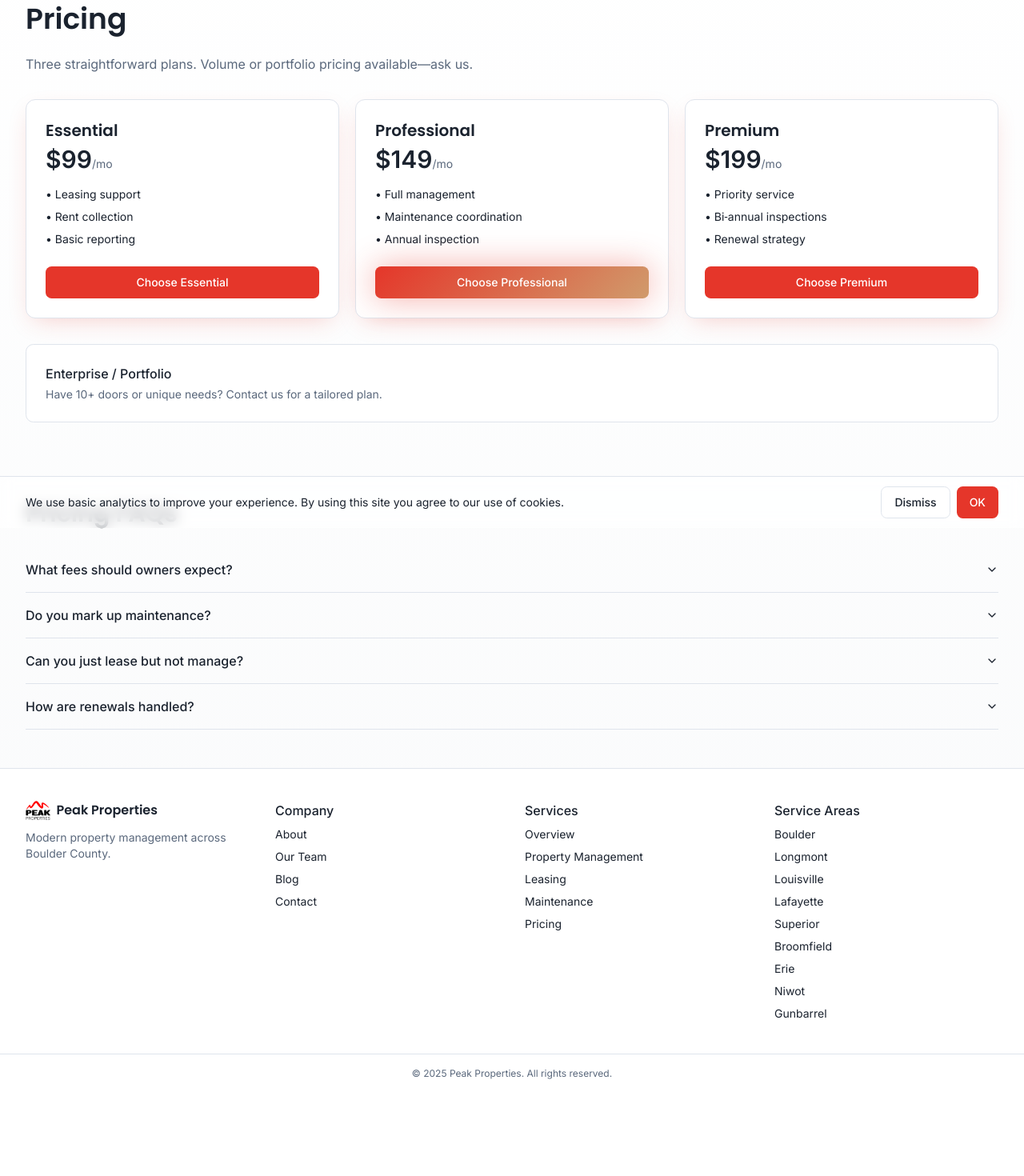
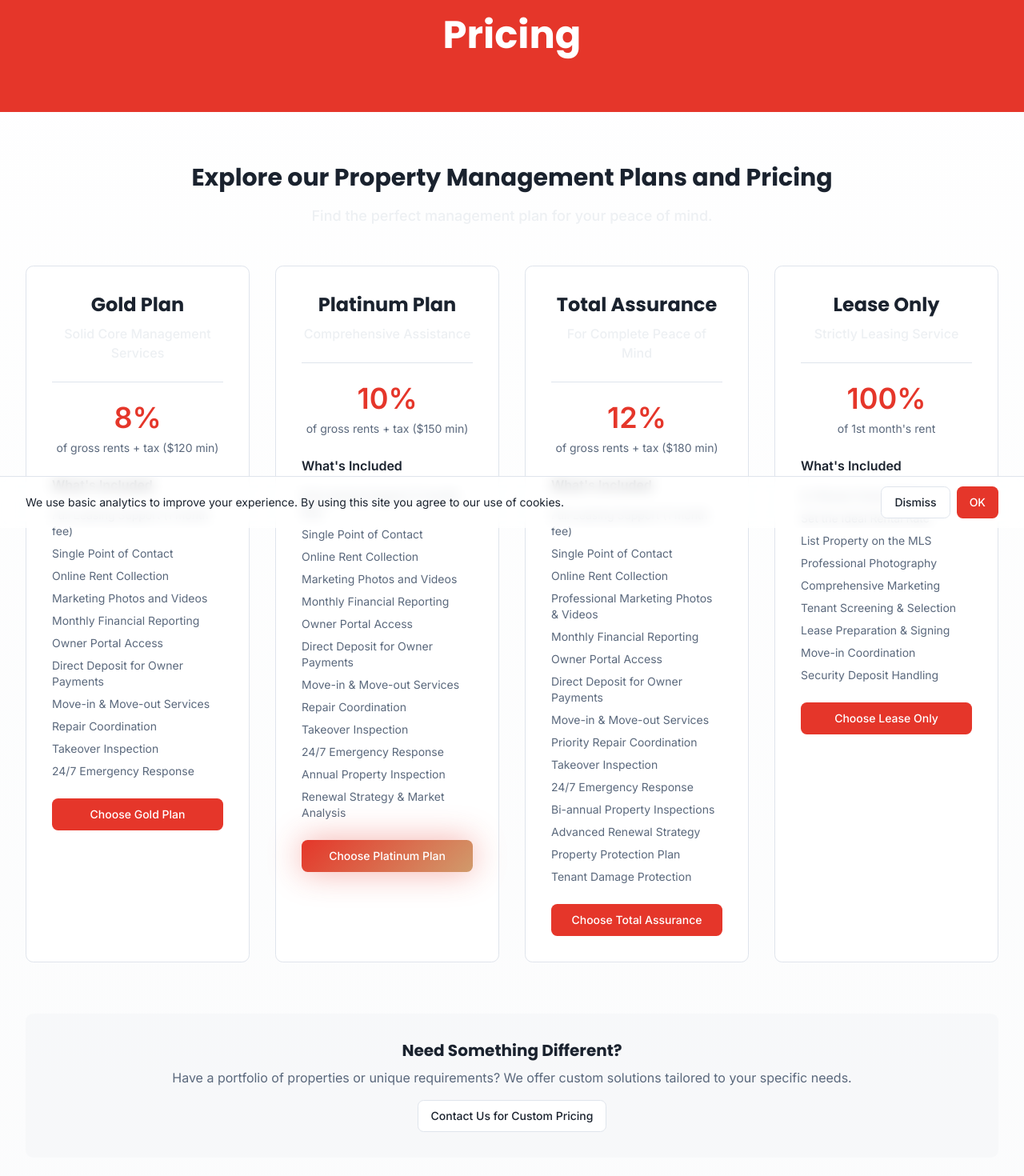
Before and after one commit to sshekou/peak-colorado-properties, a React (Vite) app: page /pricing in a window 1280 px wide. Shown: the part 140-1610 px from the top of the page at 80% size. Before the commit the page ends 1506 px from the top, so only its background shows below. Built offline with nearby package versions, Linux system fonts and the light colour scheme.

Commit message:
Add pricing page content

```diff
--- a/src/pages/Pricing.tsx
+++ b/src/pages/Pricing.tsx
@@ -1,29 +1,157 @@
 import { SEO } from "@/components/SEO";
-import { PricingCard } from "@/components/cards/Cards";
 import { Button } from "@/components/ui/button";
 import { FAQ } from "@/pages/partials/FAQ";
 
 const Pricing = () => (
   <>
-    <SEO title="Pricing | Peak Properties" description="Simple, transparent pricing for Boulder property management." canonicalPath="/pricing" type="Service" />
-    <section className="container py-12">
-      <h1 className="font-head text-4xl mb-6">Pricing</h1>
-      <p className="text-muted-foreground mb-8">Three straightforward plans. Volume or portfolio pricing available—ask us.</p>
-      <div className="grid md:grid-cols-3 gap-5">
-        <PricingCard plan="Essential" price="$99" features={["Leasing support","Rent collection","Basic reporting"]} cta={<Button className="mt-6 w-full">Choose Essential</Button>} />
-        <PricingCard plan="Professional" price="$149" features={["Full management","Maintenance coordination","Annual inspection"]} cta={<Button className="mt-6 w-full" variant="hero">Choose Professional</Button>} />
-        <PricingCard plan="Premium" price="$199" features={["Priority service","Bi‑annual inspections","Renewal strategy"]} cta={<Button className="mt-6 w-full">Choose Premium</Button>} />
-      </div>
-      <div className="mt-8 p-6 rounded-lg border bg-card">
-        <h3 className="font-medium mb-1">Enterprise / Portfolio</h3>
-        <p className="text-sm text-muted-foreground">Have 10+ doors or unique needs? <a href="/contact" className="story-link">Contact us</a> for a tailored plan.</p>
+    <SEO title="Pricing | Peak Properties" description="Explore our property management plans and pricing - find the perfect management plan for your peace of mind." canonicalPath="/pricing" type="Service" />
+
+    {/* Hero Section */}
+    <section className="bg-primary text-primary-foreground py-16">
+      <div className="container text-center">
+        <h1 className="font-head text-5xl font-bold mb-2">Pricing</h1>
       </div>
     </section>
+
+    {/* Main Content */}
+    <section className="container py-16">
+      <div className="text-center mb-12">
+        <h2 className="font-head text-3xl font-bold mb-4">Explore our Property Management Plans and Pricing</h2>
+        <p className="text-lg text-accent font-medium">Find the perfect management plan for your peace of mind.</p>
+      </div>
+
+      {/* Pricing Grid */}
+      <div className="grid md:grid-cols-2 lg:grid-cols-4 gap-8 mb-16">
+        {/* Gold Plan */}
+        <div className="bg-card rounded-lg border p-8 text-center">
+          <h3 className="font-head text-2xl font-bold mb-2">Gold Plan</h3>
+          <p className="text-accent font-medium mb-6">Solid Core Management Services</p>
+          <div className="border-t border-border pt-6 mb-6">
+            <div className="text-4xl font-bold text-primary mb-2">8%</div>
+            <p className="text-sm text-muted-foreground">of gross rents + tax ($120 min)</p>
+          </div>
+          <div className="text-left">
+            <h4 className="font-semibold mb-4">What's Included</h4>
+            <ul className="space-y-2 text-sm text-muted-foreground">
+              <li>Full Leasing Support (1 month fee)</li>
+              <li>Single Point of Contact</li>
+              <li>Online Rent Collection</li>
+              <li>Marketing Photos and Videos</li>
+              <li>Monthly Financial Reporting</li>
+              <li>Owner Portal Access</li>
+              <li>Direct Deposit for Owner Payments</li>
+              <li>Move-in & Move-out Services</li>
+              <li>Repair Coordination</li>
+              <li>Takeover Inspection</li>
+              <li>24/7 Emergency Response</li>
+            </ul>
+          </div>
+          <Button className="w-full mt-6">Choose Gold Plan</Button>
+        </div>
+
+        {/* Platinum Plan */}
+        <div className="bg-card rounded-lg border p-8 text-center">
+          <h3 className="font-head text-2xl font-bold mb-2">Platinum Plan</h3>
+          <p className="text-accent font-medium mb-6">Comprehensive Assistance</p>
+          <div className="border-t border-border pt-6 mb-6">
+            <div className="text-4xl font-bold text-primary mb-2">10%</div>
+            <p className="text-sm text-muted-foreground">of gross rents + tax ($150 min)</p>
+          </div>
+          <div className="text-left">
+            <h4 className="font-semibold mb-4">What's Included</h4>
+            <ul className="space-y-2 text-sm text-muted-foreground">
+              <li>Full Leasing Support (1 month fee)</li>
+              <li>Single Point of Contact</li>
+              <li>Online Rent Collection</li>
+              <li>Marketing Photos and Videos</li>
+              <li>Monthly Financial Reporting</li>
+              <li>Owner Portal Access</li>
+              <li>Direct Deposit for Owner Payments</li>
+              <li>Move-in & Move-out Services</li>
+              <li>Repair Coordination</li>
+              <li>Takeover Inspection</li>
+              <li>24/7 Emergency Response</li>
+              <li>Annual Property Inspection</li>
+              <li>Renewal Strategy & Market Analysis</li>
+            </ul>
+          </div>
+          <Button className="w-full mt-6" variant="hero">Choose Platinum Plan</Button>
+        </div>
+
+        {/* Total Assurance Plan */}
+        <div className="bg-card rounded-lg border p-8 text-center">
+          <h3 className="font-head text-2xl font-bold mb-2">Total Assurance</h3>
+          <p className="text-accent font-medium mb-6">For Complete Peace of Mind</p>
+          <div className="border-t border-border pt-6 mb-6">
+            <div className="text-4xl font-bold text-primary mb-2">12%</div>
+            <p className="text-sm text-muted-foreground">of gross rents + tax ($180 min)</p>
+          </div>
+          <div className="text-left">
+            <h4 className="font-semibold mb-4">What's Included</h4>
+            <ul className="space-y-2 text-sm text-muted-foreground">
+              <li>Full Leasing Support (1 month fee)</li>
+              <li>Single Point of Contact</li>
+              <li>Online Rent Collection</li>
+              <li>Professional Marketing Photos & Videos</li>
+              <li>Monthly Financial Reporting</li>
+              <li>Owner Portal Access</li>
+              <li>Direct Deposit for Owner Payments</li>
+              <li>Move-in & Move-out Services</li>
+              <li>Priority Repair Coordination</li>
+              <li>Takeover Inspection</li>
+              <li>24/7 Emergency Response</li>
+              <li>Bi-annual Property Inspections</li>
+              <li>Advanced Renewal Strategy</li>
+              <li>Property Protection Plan</li>
+              <li>Tenant Damage Protection</li>
+            </ul>
+          </div>
+          <Button className="w-full mt-6">Choose Total Assurance</Button>
+        </div>
+
+        {/* Lease Only Plan */}
+        <div className="bg-card rounded-lg border p-8 text-center">
+          <h3 className="font-head text-2xl font-bold mb-2">Lease Only</h3>
+          <p className="text-accent font-medium mb-6">Strictly Leasing Service</p>
+          <div className="border-t border-border pt-6 mb-6">
+            <div className="text-4xl font-bold text-primary mb-2">100%</div>
+            <p className="text-sm text-muted-foreground">of 1st month's rent</p>
+          </div>
+          <div className="text-left">
+            <h4 className="font-semibold mb-4">What's Included</h4>
+            <ul className="space-y-2 text-sm text-muted-foreground">
+              <li>In-Person Consultation</li>
+              <li>Set the Ideal Rental Rate</li>
+              <li>List Property on the MLS</li>
+              <li>Professional Photography</li>
+              <li>Comprehensive Marketing</li>
+              <li>Tenant Screening & Selection</li>
+              <li>Lease Preparation & Signing</li>
+              <li>Move-in Coordination</li>
+              <li>Security Deposit Handling</li>
+            </ul>
+          </div>
+          <Button className="w-full mt-6">Choose Lease Only</Button>
+        </div>
+      </div>
+
+      {/* Additional Info */}
+      <div className="bg-muted/50 rounded-lg p-8 text-center">
+        <h3 className="font-head text-xl font-bold mb-2">Need Something Different?</h3>
+        <p className="text-muted-foreground mb-4">Have a portfolio of properties or unique requirements? We offer custom solutions tailored to your specific needs.</p>
+        <Button variant="outline" asChild>
+          <a href="/contact">Contact Us for Custom Pricing</a>
+        </Button>
+      </div>
+    </section>
+
     <FAQ title="Pricing FAQs" items={[
-      { q: 'What fees should owners expect?', a: 'We keep it simple: a monthly management fee and leasing fee when we place a resident. No junk fees.' },
-      { q: 'Do you mark up maintenance?', a: 'No. Vendor invoices are passed through. We coordinate and ensure quality.' },
-      { q: 'Can you just lease but not manage?', a: 'Yes—our Leasing plan handles marketing, screening, and move‑in.' },
-      { q: 'How are renewals handled?', a: 'We review market data near your address and recommend a rent and term that balances retention and return.' },
+      { q: 'What fees should owners expect?', a: 'We keep it simple: a monthly management fee and leasing fee when we place a resident. No junk fees or hidden costs.' },
+      { q: 'Do you mark up maintenance?', a: 'No. Vendor invoices are passed through at cost. We coordinate and ensure quality work without any markup.' },
+      { q: 'Can you just lease but not manage?', a: 'Yes—our Lease Only plan handles marketing, screening, and move-in for a one-time fee.' },
+      { q: 'How are renewals handled?', a: 'We review current market data and recommend rent and lease terms that balance tenant retention with maximizing your return.' },
+      { q: 'Are there any setup or cancellation fees?', a: 'No setup fees. Our agreements are month-to-month with 30-day notice for cancellation.' },
+      { q: 'What about emergency maintenance costs?', a: 'All plans include 24/7 emergency coordination. You only pay for actual vendor costs with no markup from us.' },
     ]} />
   </>
 );
```
